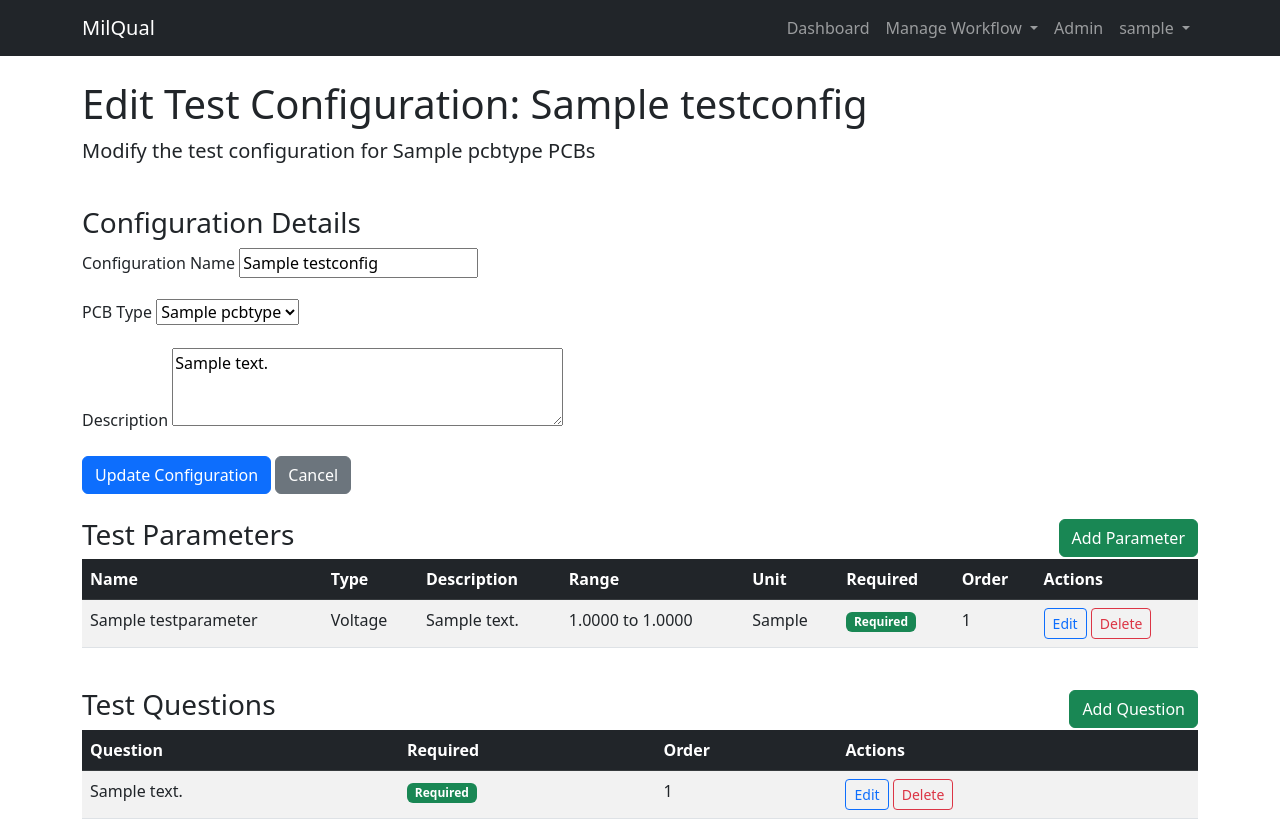
After one commit to yhendricks/MilQual, a Django app: page /test-config/1/edit/ in a window 1280 px wide. The commit adds this page. Run offline with Django 4.2, Linux system fonts and the light colour scheme; a user stored in the database is signed in; tables that the repository leaves empty hold one stand-in row (values such as "Sample post"); parts of the project's set-up code (start-up, migrations or seed data) failed here and were passed over.

Commit message:
Add frontend test configuration management with CRUD operations and dedicated user group

```diff
--- a/pcb_tracker/forms.py
+++ b/pcb_tracker/forms.py
@@ -155,6 +155,38 @@ class PCBTypeForm(forms.ModelForm):
         }
 
 
+class TestConfigForm(forms.ModelForm):
+    class Meta:
+        model = TestConfig
+        fields = ['name', 'description', 'pcb_type']
+        widgets = {
+            'description': forms.Textarea(attrs={'rows': 3}),
+        }
+
+    def __init__(self, *args, **kwargs):
+        super().__init__(*args, **kwargs)
+        # Only show PCB types that exist
+        self.fields['pcb_type'].queryset = PCBType.objects.all()
+
+
+class TestParameterForm(forms.ModelForm):
+    class Meta:
+        model = TestParameter
+        fields = ['name', 'parameter_type', 'description', 'min_value', 'max_value', 'unit', 'required', 'order']
+        widgets = {
+            'description': forms.Textarea(attrs={'rows': 2}),
+        }
+
+
+class TestQuestionForm(forms.ModelForm):
+    class Meta:
+        model = TestQuestion
+        fields = ['question_text', 'required', 'order']
+        widgets = {
+            'question_text': forms.Textarea(attrs={'rows': 2}),
+        }
+
+
 class PCBTestWithConfigForm(forms.Form):
     """
     Form that adapts to the specific test configuration of a PCB
--- a/pcb_tracker/templates/base.html
+++ b/pcb_tracker/templates/base.html
@@ -36,6 +36,7 @@
                                 <li><a class="dropdown-item" href="{% url 'batch_manage' %}">Manage Batches</a></li>
                                 <li><a class="dropdown-item" href="{% url 'pcb_create' %}">Create PCB</a></li>
                                 <li><a class="dropdown-item" href="{% url 'pcb_test' %}">Test PCB</a></li>
+                                <li><a class="dropdown-item" href="{% url 'test_config_manage' %}">Manage Test Configurations</a></li>
                                 <li><hr class="dropdown-divider"></li>
                                 <li><a class="dropdown-item" href="/admin/pcb_tracker/pcbtype/">Manage PCB Types (Admin)</a></li>
                                 <li><a class="dropdown-item" href="/admin/pcb_tracker/batch/">Manage Batches (Admin)</a></li>
@@ -59,6 +60,11 @@
 
                                     {% if group.name == 'board_tester_lvl1' or group.name == 'board_tester_lvl2' %}
                                         <li><a class="dropdown-item" href="{% url 'pcb_test' %}">Test PCB</a></li>
+                                    {% endif %}
+
+                                    {% if group.name == 'test_config_manager' %}
+                                        <li><a class="dropdown-item" href="{% url 'test_config_manage' %}">Manage Test Configurations</a></li>
+                                        <li><hr class="dropdown-divider"></li>
                                     {% endif %}
                                 {% endfor %}
 
--- /dev/null
+++ b/pcb_tracker/templates/pcb_tracker/test_config_edit.html
@@ -0,0 +1,268 @@
+{% extends 'base.html' %}
+
+{% block title %}Edit Test Configuration - {{ test_config.name }} - MilQual{% endblock %}
+
+{% block content %}
+<div class="row">
+    <div class="col-md-12">
+        <h1>Edit Test Configuration: {{ test_config.name }}</h1>
+        <p class="lead">Modify the test configuration for {{ test_config.pcb_type.name }} PCBs</p>
+    </div>
+</div>
+
+<!-- Main Configuration Form -->
+<div class="row mt-4">
+    <div class="col-md-12">
+        <h3>Configuration Details</h3>
+        <form method="post">
+            {% csrf_token %}
+
+            <div class="mb-3">
+                <label for="{{ form.name.id_for_label }}" class="form-label">Configuration Name</label>
+                {{ form.name }}
+                {% if form.name.errors %}
+                    <div class="text-danger">{{ form.name.errors }}</div>
+                {% endif %}
+            </div>
+
+            <div class="mb-3">
+                <label for="{{ form.pcb_type.id_for_label }}" class="form-label">PCB Type</label>
+                {{ form.pcb_type }}
+                {% if form.pcb_type.errors %}
+                    <div class="text-danger">{{ form.pcb_type.errors }}</div>
+                {% endif %}
+            </div>
+
+            <div class="mb-3">
+                <label for="{{ form.description.id_for_label }}" class="form-label">Description</label>
+                {{ form.description }}
+                {% if form.description.errors %}
+                    <div class="text-danger">{{ form.description.errors }}</div>
+                {% endif %}
+            </div>
+
+            <button type="submit" class="btn btn-primary">Update Configuration</button>
+            <a href="{% url 'test_config_manage' %}" class="btn btn-secondary">Cancel</a>
+        </form>
+    </div>
+</div>
+
+<!-- Parameters Section -->
+<div class="row mt-4">
+    <div class="col-md-12">
+        <div class="d-flex justify-content-between align-items-center">
+            <h3>Test Parameters</h3>
+            <button type="button" class="btn btn-success" data-bs-toggle="modal" data-bs-target="#addParameterModal">
+                Add Parameter
+            </button>
+        </div>
+
+        {% if parameters %}
+            <div class="table-responsive">
+                <table class="table table-striped">
+                    <thead class="table-dark">
+                        <tr>
+                            <th>Name</th>
+                            <th>Type</th>
+                            <th>Description</th>
+                            <th>Range</th>
+                            <th>Unit</th>
+                            <th>Required</th>
+                            <th>Order</th>
+                            <th>Actions</th>
+                        </tr>
+                    </thead>
+                    <tbody>
+                        {% for parameter in parameters %}
+                        <tr>
+                            <td>{{ parameter.name }}</td>
+                            <td>{{ parameter.get_parameter_type_display }}</td>
+                            <td>{{ parameter.description|truncatewords:5 }}</td>
+                            <td>
+                                {% if parameter.min_value or parameter.max_value %}
+                                    {{ parameter.min_value|default:"-" }} to {{ parameter.max_value|default:"-" }}
+                                {% else %}
+                                    No limits
+                                {% endif %}
+                            </td>
+                            <td>{{ parameter.unit }}</td>
+                            <td>
+                                {% if parameter.required %}
+                                    <span class="badge bg-success">Required</span>
+                                {% else %}
+                                    <span class="badge bg-secondary">Optional</span>
+                                {% endif %}
+                            </td>
+                            <td>{{ parameter.order }}</td>
+                            <td>
+                                <button type="button" class="btn btn-sm btn-outline-primary">Edit</button>
+                                <button type="button" class="btn btn-sm btn-outline-danger">Delete</button>
+                            </td>
+                        </tr>
+                        {% endfor %}
+                    </tbody>
+                </table>
+            </div>
+        {% else %}
+            <p class="text-muted">No parameters defined for this configuration yet.</p>
+        {% endif %}
+    </div>
+</div>
+
+<!-- Questions Section -->
+<div class="row mt-4">
+    <div class="col-md-12">
+        <div class="d-flex justify-content-between align-items-center">
+            <h3>Test Questions</h3>
+            <button type="button" class="btn btn-success" data-bs-toggle="modal" data-bs-target="#addQuestionModal">
+                Add Question
+            </button>
+        </div>
+
+        {% if questions %}
+            <div class="table-responsive">
+                <table class="table table-striped">
+                    <thead class="table-dark">
+                        <tr>
+                            <th>Question</th>
+                            <th>Required</th>
+                            <th>Order</th>
+                            <th>Actions</th>
+                        </tr>
+                    </thead>
+                    <tbody>
+                        {% for question in questions %}
+                        <tr>
+                            <td>{{ question.question_text }}</td>
+                            <td>
+                                {% if question.required %}
+                                    <span class="badge bg-success">Required</span>
+                                {% else %}
+                                    <span class="badge bg-secondary">Optional</span>
+                                {% endif %}
+                            </td>
+                            <td>{{ question.order }}</td>
+                            <td>
+                                <button type="button" class="btn btn-sm btn-outline-primary">Edit</button>
+                                <button type="button" class="btn btn-sm btn-outline-danger">Delete</button>
+                            </td>
+                        </tr>
+                        {% endfor %}
+                    </tbody>
+                </table>
+            </div>
+        {% else %}
+            <p class="text-muted">No questions defined for this configuration yet.</p>
+        {% endif %}
+    </div>
+</div>
+
+<!-- Add Parameter Modal -->
+<div class="modal fade" id="addParameterModal" tabindex="-1" aria-labelledby="addParameterModalLabel" aria-hidden="true">
+    <div class="modal-dialog">
+        <div class="modal-content">
+            <div class="modal-header">
+                <h5 class="modal-title" id="addParameterModalLabel">Add Test Parameter</h5>
+                <button type="button" class="btn-close" data-bs-dismiss="modal" aria-label="Close"></button>
+            </div>
+            <div class="modal-body">
+                <form>
+                    <div class="mb-3">
+                        <label for="parameterName" class="form-label">Parameter Name</label>
+                        <input type="text" class="form-control" id="parameterName" placeholder="e.g., Supply Voltage">
+                    </div>
+
+                    <div class="mb-3">
+                        <label for="parameterType" class="form-label">Parameter Type</label>
+                        <select class="form-select" id="parameterType">
+                            <option value="voltage">Voltage</option>
+                            <option value="current">Current</option>
+                            <option value="frequency">Frequency</option>
+                            <option value="resistance">Resistance</option>
+                            <option value="temperature">Temperature</option>
+                            <option value="other">Other</option>
+                        </select>
+                    </div>
+
+                    <div class="mb-3">
+                        <label for="parameterDescription" class="form-label">Description</label>
+                        <textarea class="form-control" id="parameterDescription" rows="2" placeholder="Brief description of what this parameter measures"></textarea>
+                    </div>
+
+                    <div class="row">
+                        <div class="col-md-6">
+                            <div class="mb-3">
+                                <label for="minValue" class="form-label">Minimum Value</label>
+                                <input type="number" class="form-control" id="minValue" step="0.01">
+                            </div>
+                        </div>
+                        <div class="col-md-6">
+                            <div class="mb-3">
+                                <label for="maxValue" class="form-label">Maximum Value</label>
+                                <input type="number" class="form-control" id="maxValue" step="0.01">
+                            </div>
+                        </div>
+                    </div>
+
+                    <div class="mb-3">
+                        <label for="parameterUnit" class="form-label">Unit</label>
+                        <input type="text" class="form-control" id="parameterUnit" placeholder="e.g., V, A, Hz, Ohm, °C">
+                    </div>
+
+                    <div class="form-check mb-3">
+                        <input class="form-check-input" type="checkbox" id="parameterRequired" checked>
+                        <label class="form-check-label" for="parameterRequired">
+                            Required Parameter
+                        </label>
+                    </div>
+
+                    <div class="mb-3">
+                        <label for="parameterOrder" class="form-label">Display Order</label>
+                        <input type="number" class="form-control" id="parameterOrder" value="0" min="0">
+                    </div>
+                </form>
+            </div>
+            <div class="modal-footer">
+                <button type="button" class="btn btn-secondary" data-bs-dismiss="modal">Cancel</button>
+                <button type="button" class="btn btn-primary">Add Parameter</button>
+            </div>
+        </div>
+    </div>
+</div>
+
+<!-- Add Question Modal -->
+<div class="modal fade" id="addQuestionModal" tabindex="-1" aria-labelledby="addQuestionModalLabel" aria-hidden="true">
+    <div class="modal-dialog">
+        <div class="modal-content">
+            <div class="modal-header">
+                <h5 class="modal-title" id="addQuestionModalLabel">Add Test Question</h5>
+                <button type="button" class="btn-close" data-bs-dismiss="modal" aria-label="Close"></button>
+            </div>
+            <div class="modal-body">
+                <form>
+                    <div class="mb-3">
+                        <label for="questionText" class="form-label">Question Text</label>
+                        <textarea class="form-control" id="questionText" rows="3" placeholder="Enter a yes/no question for testing"></textarea>
+                    </div>
+
+                    <div class="form-check mb-3">
+                        <input class="form-check-input" type="checkbox" id="questionRequired" checked>
+                        <label class="form-check-label" for="questionRequired">
+                            Required Question
+                        </label>
+                    </div>
+
+                    <div class="mb-3">
+                        <label for="questionOrder" class="form-label">Display Order</label>
+                        <input type="number" class="form-control" id="questionOrder" value="0" min="0">
+                    </div>
+                </form>
+            </div>
+            <div class="modal-footer">
+                <button type="button" class="btn btn-secondary" data-bs-dismiss="modal">Cancel</button>
+                <button type="button" class="btn btn-primary">Add Question</button>
+            </div>
+        </div>
+    </div>
+</div>
+{% endblock %}
--- a/pcb_tracker/urls.py
+++ b/pcb_tracker/urls.py
@@ -12,4 +12,10 @@ urlpatterns = [
     path('module/functional-test/', views.module_functional_test, name='module_functional_test'),
     path('module/sign-off/', views.module_sign_off, name='module_sign_off'),
     path('pcb/<int:pcb_id>/', views.pcb_detail, name='pcb_detail'),
+
+    # Test configuration management URLs
+    path('test-config/manage/', views.test_config_manage, name='test_config_manage'),
+    path('test-config/create/', views.test_config_create, name='test_config_create'),
+    path('test-config/<int:test_config_id>/edit/', views.test_config_edit, name='test_config_edit'),
+    path('test-config/<int:test_config_id>/delete/', views.test_config_delete, name='test_config_delete'),
 ]
--- a/pcb_tracker/views.py
+++ b/pcb_tracker/views.py
@@ -7,7 +7,7 @@ from django.core.paginator import Paginator
 from django.http import HttpResponseForbidden
 from django.core.exceptions import PermissionDenied
 from .models import PCB, Batch, TestMeasurement, FileAttachment, Module, ModuleTestRecord, PCBType, TestConfig, TestParameter, TestQuestion, ParameterMeasurement, QuestionResponse
-from .forms import PCBTestForm, FileAttachmentForm, ModuleAssemblyForm, ModuleTestForm, PCBCreateForm, BatchCreateForm, PCBTypeForm
+from .forms import PCBTestForm, FileAttachmentForm, ModuleAssemblyForm, ModuleTestForm, PCBCreateForm, BatchCreateForm, PCBTypeForm, TestConfigForm, TestParameterForm, TestQuestionForm
 
 
 def user_in_group(user, group_names):
@@ -436,6 +436,92 @@ def pcb_create(request):
     return render(request, 'pcb_tracker/pcb_create.html', context)
 
 
+def user_in_test_config_group(user):
+    """Check if user is in test_config_manager group or has equivalent permissions"""
+    return user.groups.filter(name='test_config_manager').exists() or user.is_staff
+
+
+@login_required
+@user_passes_test(user_in_test_config_group)
+def test_config_manage(request):
+    """View for managing test configurations with CRUD operations"""
+    # Get all test configs and paginate them
+    test_configs = TestConfig.objects.all().order_by('-created_at')
+    paginator = Paginator(test_configs, 10)  # Show 10 configs per page
+    page_number = request.GET.get('page')
+    page_obj = paginator.get_page(page_number)
+
+    context = {
+        'test_configs': page_obj,
+    }
+    return render(request, 'pcb_tracker/test_config_manage.html', context)
+
+
+@login_required
+@user_passes_test(user_in_test_config_group)
+def test_config_create(request):
+    """View for creating new test configurations"""
+    if request.method == 'POST':
+        form = TestConfigForm(request.POST)
+        if form.is_valid():
+            test_config = form.save()
+            messages.success(request, f'Test configuration "{test_config.name}" created successfully!')
+            return redirect('test_config_manage')
+    else:
+        form = TestConfigForm()
+
+    context = {
+        'form': form,
+    }
+    return render(request, 'pcb_tracker/test_config_create.html', context)
+
+
+@login_required
+@user_passes_test(user_in_test_config_group)
+def test_config_edit(request, test_config_id):
+    """View for editing existing test configurations"""
+    test_config = get_object_or_404(TestConfig, id=test_config_id)
+
+    if request.method == 'POST':
+        form = TestConfigForm(request.POST, instance=test_config)
+        if form.is_valid():
+            test_config = form.save()
+            messages.success(request, f'Test configuration "{test_config.name}" updated successfully!')
+            return redirect('test_config_manage')
+    else:
+        form = TestConfigForm(instance=test_config)
+
+    # Get related parameters and questions
+    parameters = test_config.parameters.all().order_by('order')
+    questions = test_config.questions.all().order_by('order')
+
+    context = {
+        'form': form,
+        'test_config': test_config,
+        'parameters': parameters,
+        'questions': questions,
+    }
+    return render(request, 'pcb_tracker/test_config_edit.html', context)
+
+
+@login_required
+@user_passes_test(user_in_test_config_group)
+def test_config_delete(request, test_config_id):
+    """View for deleting test configurations"""
+    test_config = get_object_or_404(TestConfig, id=test_config_id)
+
+    if request.method == 'POST':
+        config_name = test_config.name
+        test_config.delete()
+        messages.success(request, f'Test configuration "{config_name}" deleted successfully!')
+        return redirect('test_config_manage')
+
+    context = {
+        'test_config': test_config,
+    }
+    return render(request, 'pcb_tracker/test_config_delete.html', context)
+
+
 def register(request):
     """Register a new user"""
     if request.method == 'POST':
```
Also changed, not shown: pcb_tracker/templates/pcb_tracker/test_config_create.html (added, +62 -0 lines), pcb_tracker/templates/pcb_tracker/test_config_delete.html (added, +68 -0 lines), pcb_tracker/templates/pcb_tracker/test_config_manage.html (added, +112 -0 lines), pcb_tracker/migrations/0002_create_user_groups.py, pcb_tracker/migrations/0009_add_test_config_permissions.py (added).
